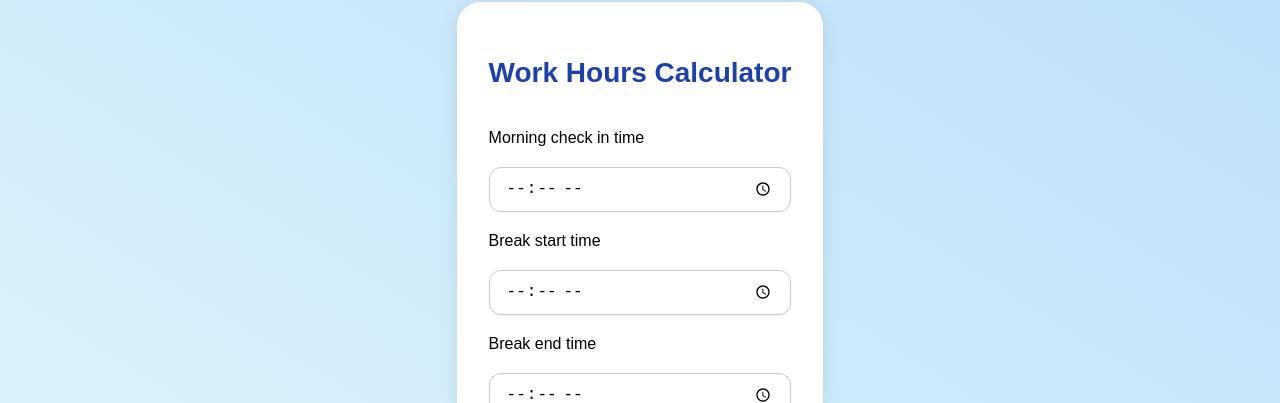
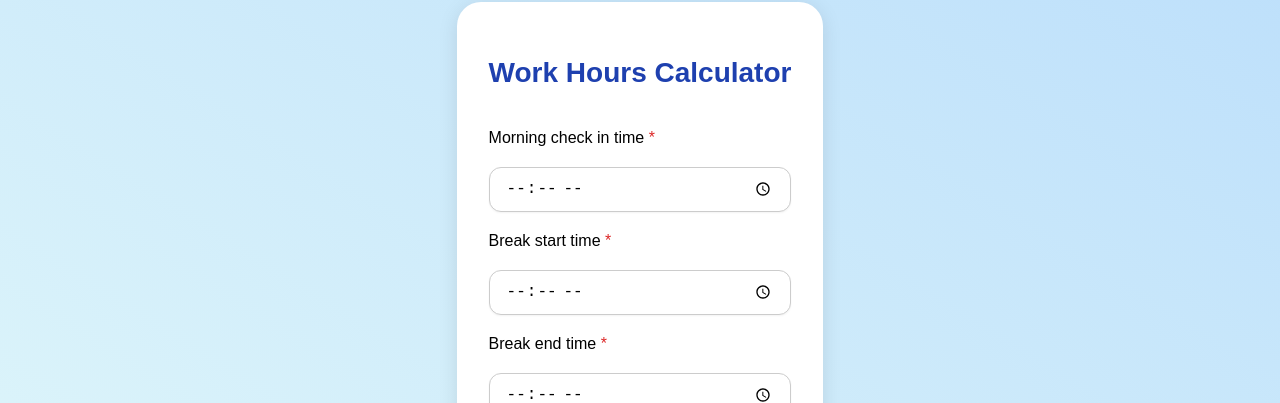
Before and after one commit to ajaybuildformula/Work-hours-calculator, a React (Vite) app: page / in a window 1280 px wide. Shown: the part 147-550 px from the top of the page. Built offline with nearby package versions, Linux system fonts and the light colour scheme.

Commit message:
added validatioin to the fields

```diff
--- a/src/Pages/Home.jsx
+++ b/src/Pages/Home.jsx
@@ -9,17 +9,24 @@ export default function Home() {
   const [breakStart, setBreakStart] = useState("");
   const [breakEnd, setBreakEnd] = useState("");
   const [result, setResult] = useState("");
+  const [errors, setErrors] = useState({});
+
+  const validate = () => {
+    const newErrors = {};
+    if (!inTime) newErrors.inTime = "Required";
+    if (!breakStart) newErrors.breakStart = "Required";
+    if (!breakEnd) newErrors.breakEnd = "Required";
+    setErrors(newErrors);
+    return Object.keys(newErrors).length === 0;
+  };
 
   const calculateEndTime = () => {
+    if (!validate()) return;
+
     const parseTime = (timeStr) => {
       const [hours, minutes] = timeStr.split(":").map(Number);
       return new Date(0, 0, 0, hours, minutes);
     };
-
-    if (!inTime || !breakStart || !breakEnd) {
-      setResult("Please fill all fields.");
-      return;
-    }
 
     const inDate = parseTime(inTime);
     const breakStartDate = parseTime(breakStart);
@@ -42,24 +49,36 @@ export default function Home() {
       <Card>
         <CardContent>
           <h2 className="title">Work Hours Calculator</h2>
-          <label className="label">Morning check in time</label>
+          <label className="label">
+            Morning check in time <span className="asterisk">*</span>
+          </label>
           <Input
             type="time"
             value={inTime}
             onChange={(e) => setInTime(e.target.value)}
+            error={errors.inTime}
           />
-          <label className="label">Break start time</label>
+
+          <label className="label">
+            Break start time <span className="asterisk">*</span>
+          </label>
           <Input
             type="time"
             value={breakStart}
             onChange={(e) => setBreakStart(e.target.value)}
+            error={errors.breakStart}
           />
-          <label className="label">Break end time</label>
+
+          <label className="label">
+            Break end time <span className="asterisk">*</span>
+          </label>
           <Input
             type="time"
             value={breakEnd}
             onChange={(e) => setBreakEnd(e.target.value)}
+            error={errors.breakEnd}
           />
+
           <Button onClick={calculateEndTime}>Calculate</Button>
           {result && <p className="result">{result}</p>}
         </CardContent>
--- a/src/components/ui/Input.css
+++ b/src/components/ui/Input.css
@@ -10,3 +10,8 @@
   border-color: #3b82f6;
   box-shadow: 0 0 0 2px rgba(59, 130, 246, 0.4);
 }
+.error {
+  color: #dc2626;
+  font-size: 12px;
+  margin-top: 2px;
+}
--- a/src/components/ui/Input.jsx
+++ b/src/components/ui/Input.jsx
@@ -1,5 +1,10 @@
 import "./Input.css";
 
-export function Input(props) {
-  return <input {...props} className="input" />;
+export function Input({ error, ...props }) {
+  return (
+    <>
+      <input {...props} className="input" />
+      {error && <div className="error">{error}</div>}
+    </>
+  );
 }
--- a/src/styles/globle.css
+++ b/src/styles/globle.css
@@ -32,3 +32,7 @@ body {
   margin: auto;
   align-items: center;
 }
+
+.asterisk {
+  color: #dc2626;
+}
```
